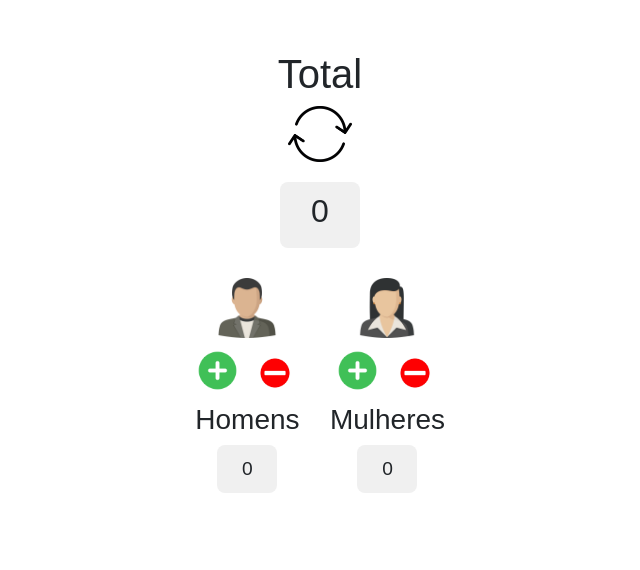
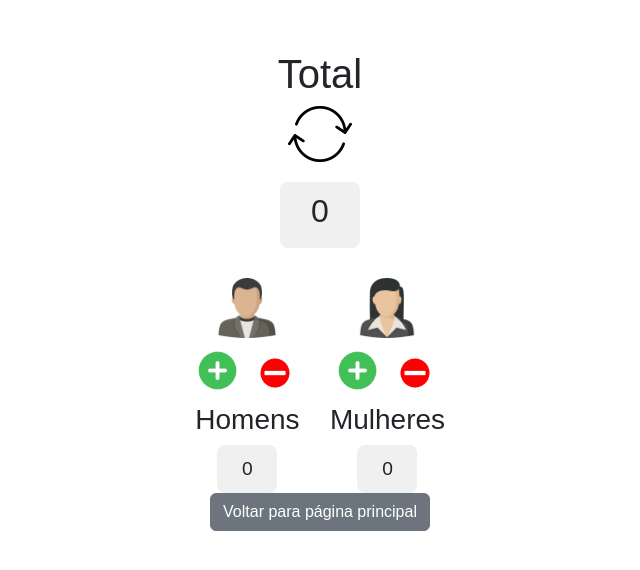
Before and after one commit to MatheusMiz/React---LabEng, a React (Create React App) app: page /atv02 in a window 1280 px wide. Shown: the top 570 px of the page, without its empty margins (320-960 px from the left). Built offline with nearby package versions, Linux system fonts and the light colour scheme.

Commit message:
Update Atv02.js

```diff
--- a/src/Atv02.js
+++ b/src/Atv02.js
@@ -69,6 +69,9 @@ function Atv02() {
           <div className="count-display">{mulheres}</div>
         </div>
       </div>
+        <Link to="/" className="btn btn-secondary">
+        Voltar para página principal
+      </Link>
     </div>
   );
 }
```
